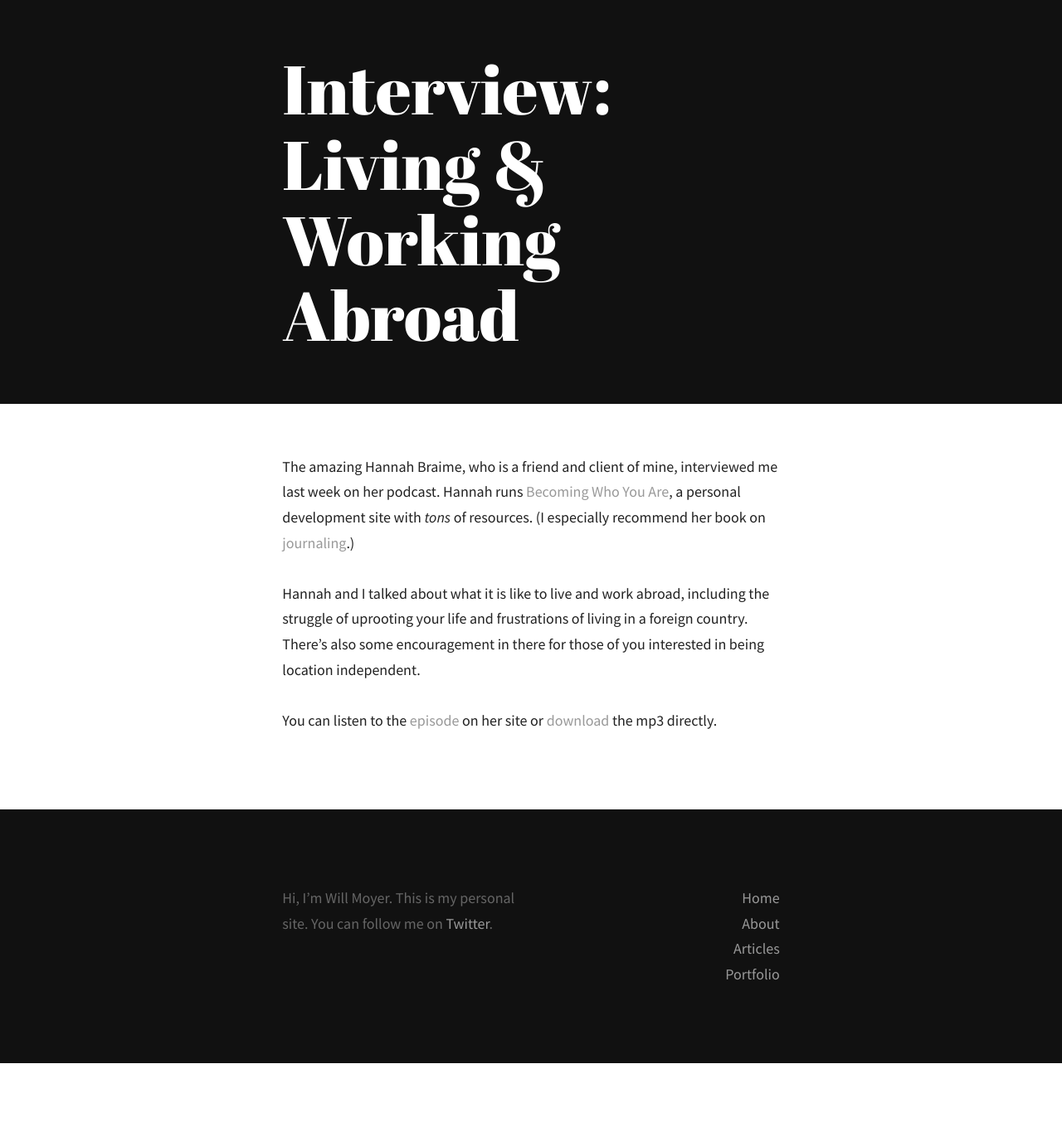
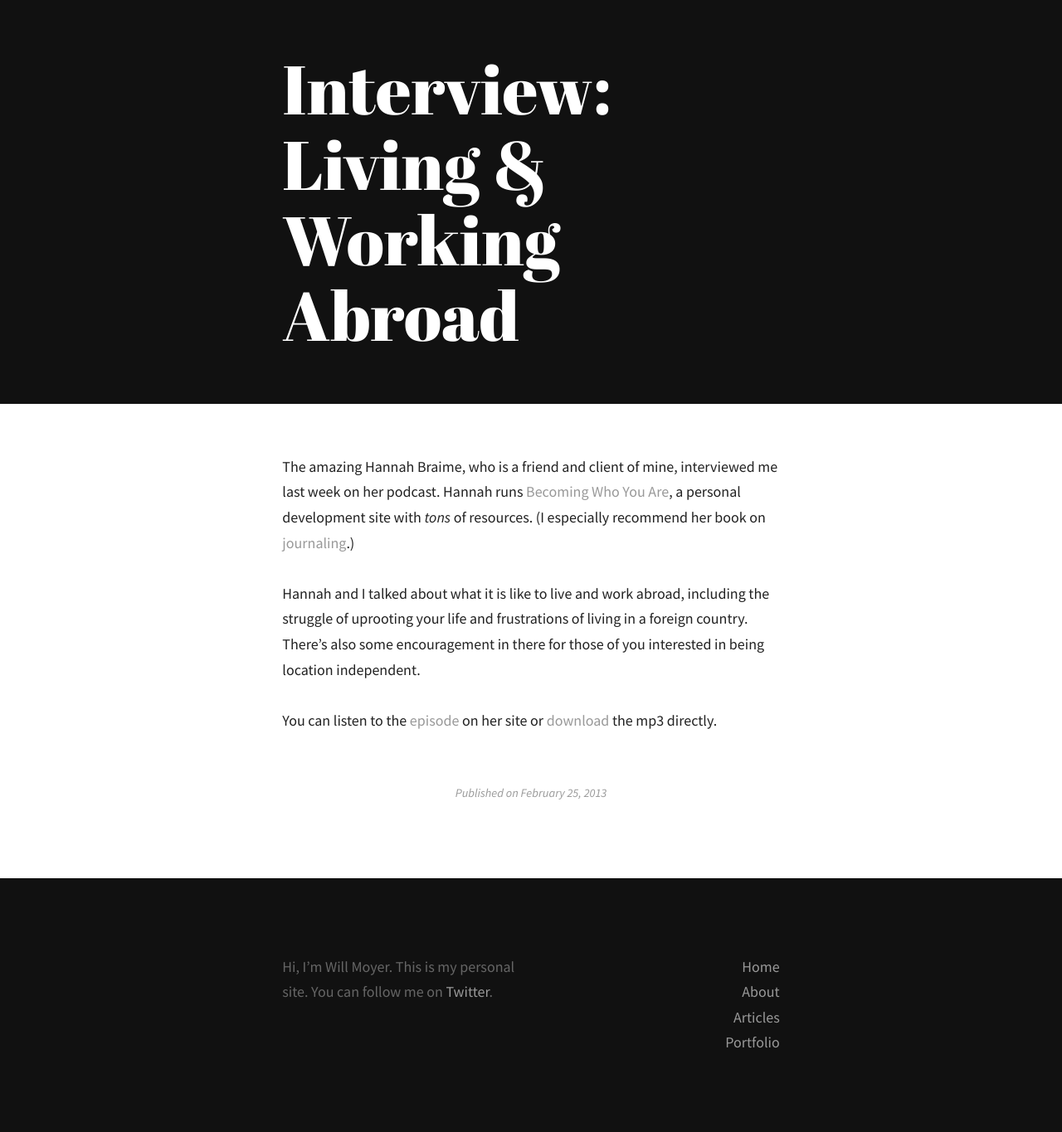
Before and after one commit to moyer/moyer.github.com, a Jekyll site: the page built from _posts/2013-02-25-interview-living-and-working-abroad.md, in a window 1280 px wide. Shown: the whole page at 83% size. Built offline with Jekyll 4.4.1, drawn with Linux system fonts in a browser that asks for light colours; Markdown is read by kramdown in place of the engine named in the settings; before the commit the page ends 1282 px from its top, so only the background shows below that.

Commit message:
adds pub date to regular post layout

```diff
--- a/_layouts/post-no-title.html
+++ b/_layouts/post-no-title.html
@@ -7,5 +7,8 @@ layout: default
 		</header>
 
 		<div class="container">
+			<div class="margin-b">
 			{{ content }}
+			</div>
+			<p class="zeta text-center gray"><em>Published on {{ page.date | date: "%B %e, %Y" }}</em></p>
 		</div>
--- a/_layouts/post.html
+++ b/_layouts/post.html
@@ -7,5 +7,8 @@ layout: default
 		</header>
 
 		<div class="container">
+			<div class="margin-b">
 			{{ content }}
+			</div>
+			<p class="zeta text-center gray"><em>Published on {{ page.date | date: "%B %e, %Y" }}</em></p>
 		</div>
```
